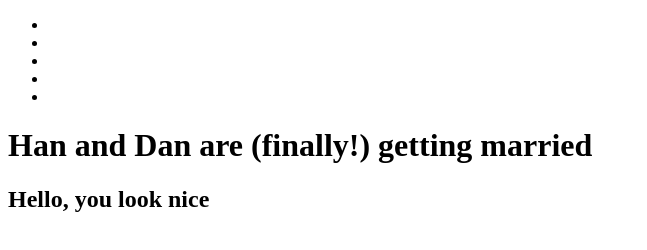
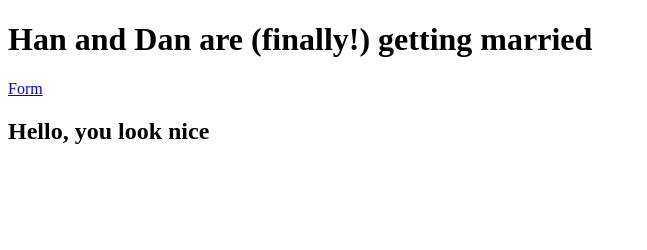
Before and after one commit to MrSleeth/handan-wedding, an Eleventy site: page index.md in a window 1280 px wide. Shown: the whole page, without its empty margins (0-647 px from the left). Built offline with nearby package versions, Linux system fonts and the light colour scheme; Eleventy itself is replaced by a stand-in of ours; files that its build step writes are made by us from their sources.

Commit message:
Add basic styles

```diff
--- a/_includes/main.njk
+++ b/_includes/main.njk
@@ -6,7 +6,7 @@
   <title>Hannah's Special Day (featuring Dan)</title>
 </head>
 <body>
-  <header>
+  <header hidden>
     <nav>
       <ul>
         <li><a href=""></a></li>
@@ -19,7 +19,7 @@
   </header>
   <main>
     <h1>{{ title }}</h1>
-
+    <a href="/form">Form</a>
     {{ content | safe }}
   </main>
 </body>
--- a/css/main.css
+++ b/css/main.css
@@ -26,6 +26,7 @@ html {
   -moz-text-size-adjust: none;
   -webkit-text-size-adjust: none;
   text-size-adjust: none;
+  font-family: system-ui, -apple-system, BlinkMacSystemFont, 'Segoe UI', Roboto, Oxygen, Ubuntu, Cantarell, 'Open Sans', 'Helvetica Neue', sans-serif;
 }
 
 /* Remove default margin in favour of better control in authored CSS */
@@ -87,3 +88,7 @@ textarea:not([rows]) {
 :target {
   scroll-margin-block: 5ex;
 }
+
+fieldset {
+  display: block;
+}
```
Also changed, not shown: form.html (+1 -0 lines).
